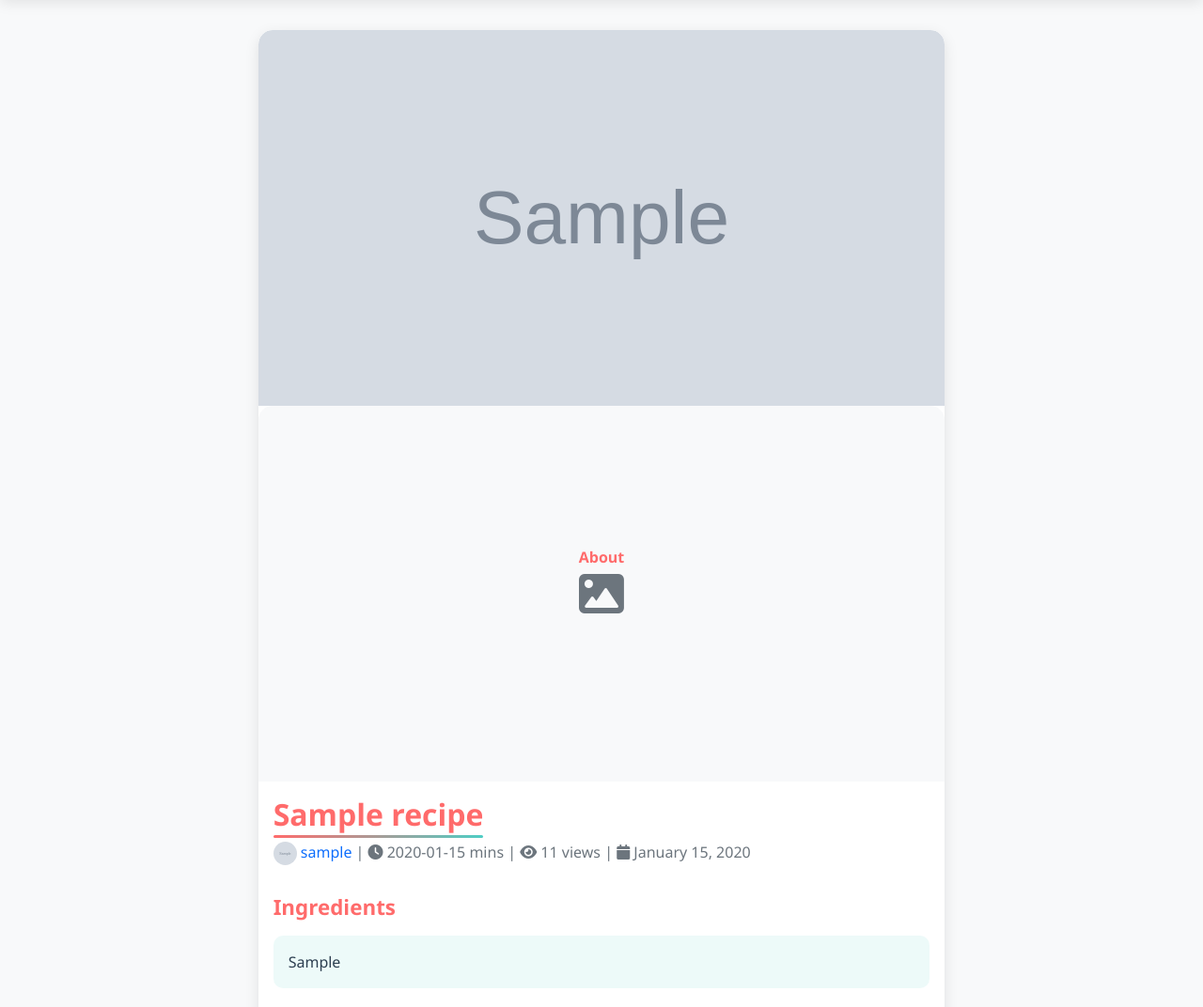
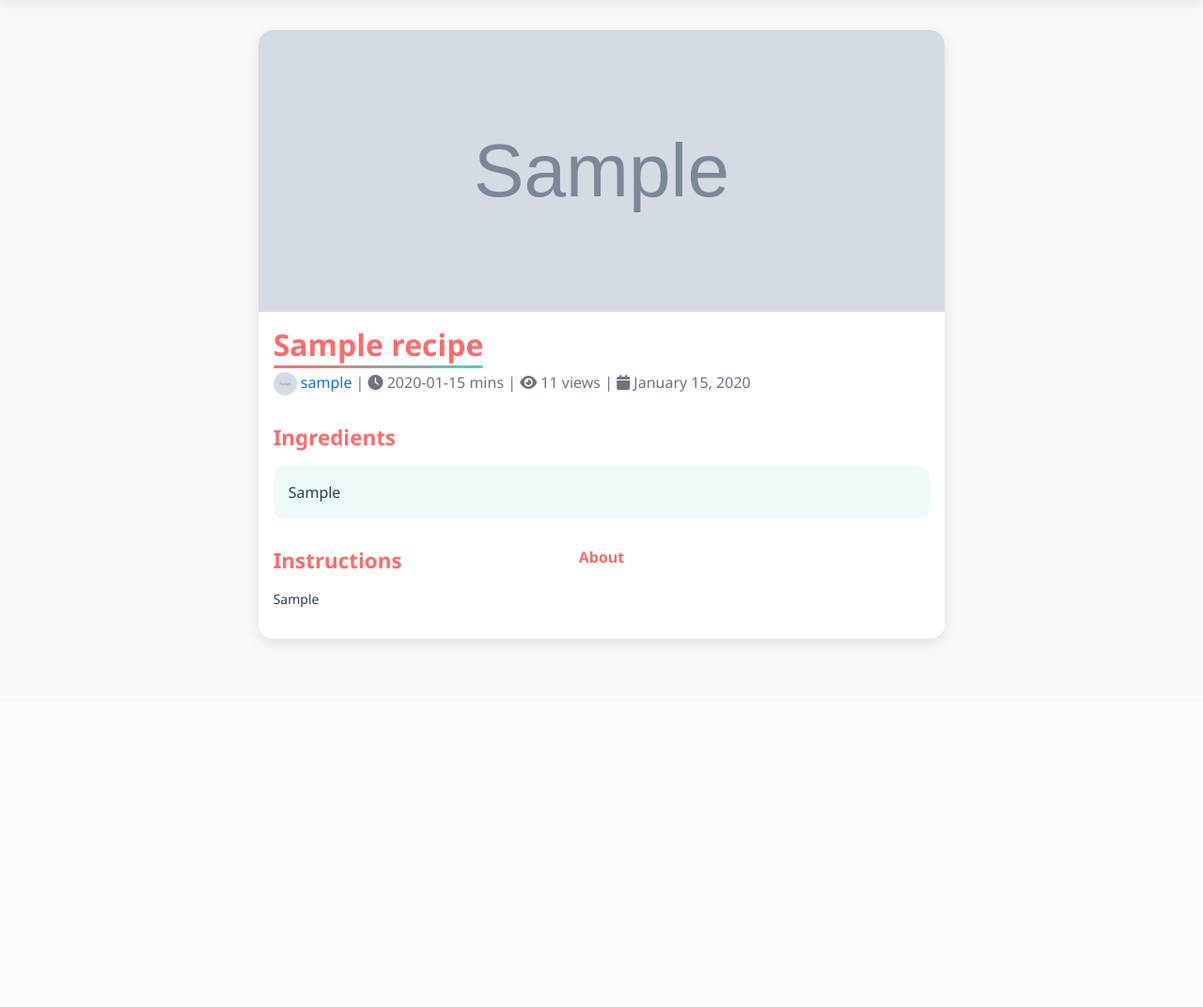
Before and after one commit to Harry166/Recipe-Social, a Flask app: page /recipe/1 in a window 1280 px wide. Shown: the part 185-1257 px from the top of the page at 94% size. After the commit the page ends 874 px from the top, so only its background shows below. Run offline with Flask 3, Linux system fonts and the light colour scheme; tables that the repository leaves empty hold one stand-in row (values such as "Sample post"); grey boxes marked "Sample" are stand-in pictures; some libraries are stand-ins or nearby versions.

Commit message:
Fixed image thingamajig again

```diff
--- a/templates/recipe.html
+++ b/templates/recipe.html
@@ -9,15 +9,10 @@
                 <img src="{{ url_for('static', filename='uploads/' + recipe.image_file) }}"
                      class="card-img-top w-100"
                      alt="{{ recipe.title }}"
-                     style="max-height: 400px; width: 100%; object-fit: cover;"
-                     onerror="this.style.display='none'; this.nextElementSibling.style.display='block';">
-                <div class="card-img-top d-flex align-items-center justify-content-center bg-light"
-                     style="height: 400px; display: none;">
-                    <i class="fas fa-image text-muted" style="font-size: 48px;"></i>
-                </div>
+                     style="height: 300px; width: 100%; object-fit: cover;">
             {% else %}
                 <div class="card-img-top d-flex align-items-center justify-content-center bg-light"
-                     style="height: 400px;">
+                     style="height: 300px;">
                     <i class="fas fa-image text-muted" style="font-size: 48px;"></i>
                 </div>
             {% endif %}
```
